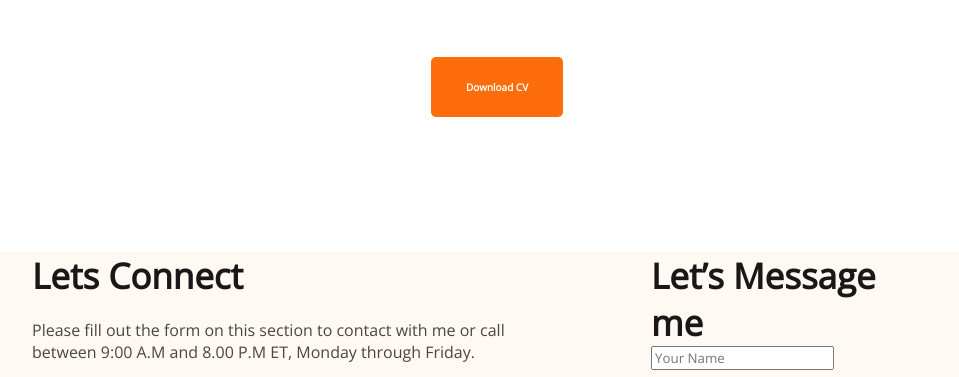
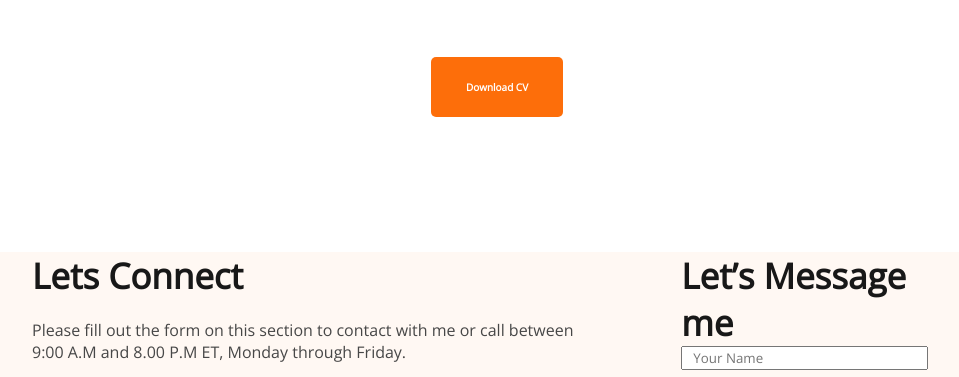
Before and after one commit to Salam122/salam-repo1, a plain HTML site: page index.html in a window 1280 px wide. Shown: the part 3184-3561 px from the top of the page, without its empty margins (168-1127 px from the left). Drawn offline with nearby package versions, Linux system fonts and the light colour scheme.

Commit message:
text area

```diff
--- a/style/sumon.css
+++ b/style/sumon.css
@@ -290,8 +290,10 @@ main {
     font-style: normal;
     font-weight: 700;
 }
-.connected input, textarea{
+.connected input[type = input], input[type = text], textarea{
 margin-bottom: 24px;
+padding-left: 10px;
+width: 100%;
 }
 .connected a{
     text-decoration: none;
```
